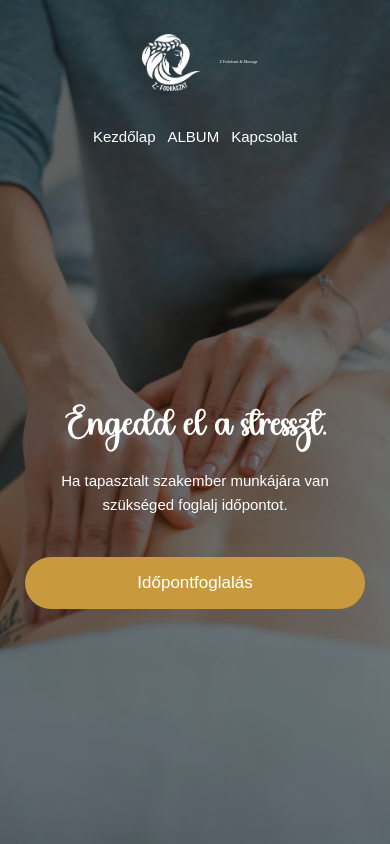
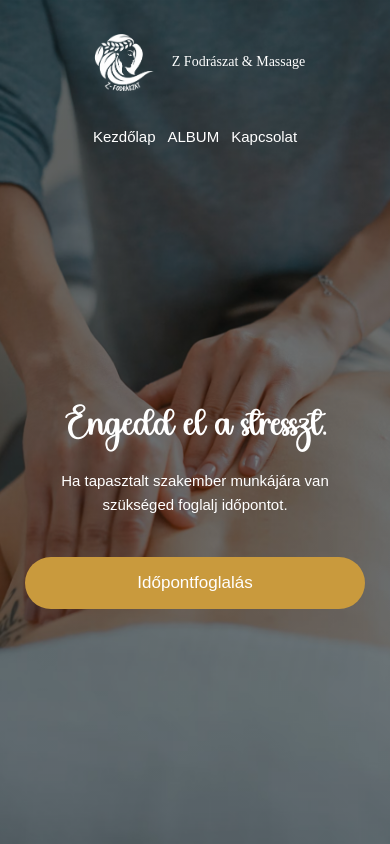
Before and after one commit to Robno1/Zita-Fodr-szat, a plain HTML site: page index.html in a window 390 px wide. Shown: the top 844 px of the page. Drawn offline with Linux system fonts and the light colour scheme.

Commit message:
Fix HTML formatting and restore original content

```diff
--- a/index.html
+++ b/index.html
@@ -258,7 +258,7 @@ nav{
 
 .logo{
 
-    font-size:8px;
+    font-size:28px;
 }
 
 nav ul{
@@ -349,7 +349,7 @@ footer h3{
 
 .logo{
 
-    font-size:4px;
+    font-size:14px;
 }
 
 nav ul{
```
